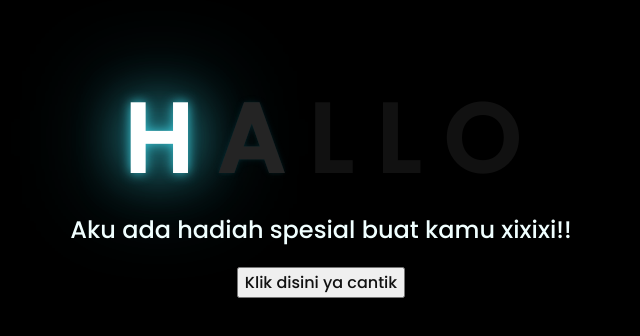
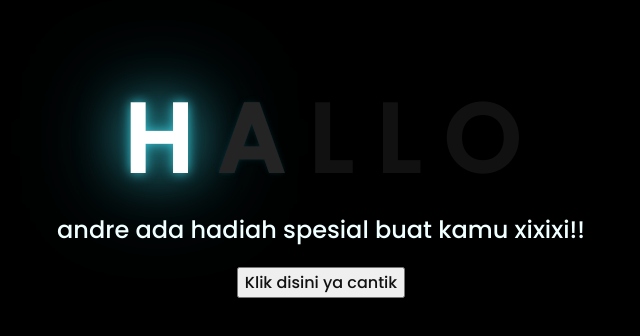
Before and after one commit to zeyrachle/flower, a plain HTML site: page index.html in a window 1280 px wide. Shown: the part 226-562 px from the top of the page, without its empty margins (327-967 px from the left). Drawn offline with Linux system fonts and the light colour scheme.

Commit message:
Update index.html

```diff
--- a/index.html
+++ b/index.html
@@ -6,7 +6,7 @@
     <meta name="viewport" content="width=device-width, initial-scale=1.0">
     <link rel="stylesheet" href="css/style.css">
     <link rel="icon" href="img/flowers.png" type="image/x-icon">
-    <title>Flowers</title>
+    <title>Flowers buat kamu dari andre</title>
 </head>
 <body>
     <div class="greetings">
@@ -17,7 +17,7 @@
         <span>O</span>
     </div>
     <div class="description">
-        <span>Aku ada hadiah spesial buat kamu xixixi!!</span>
+        <span>andre ada hadiah spesial buat kamu xixixi!!</span>
     </div>
     <div class="button">
         <button>
```
